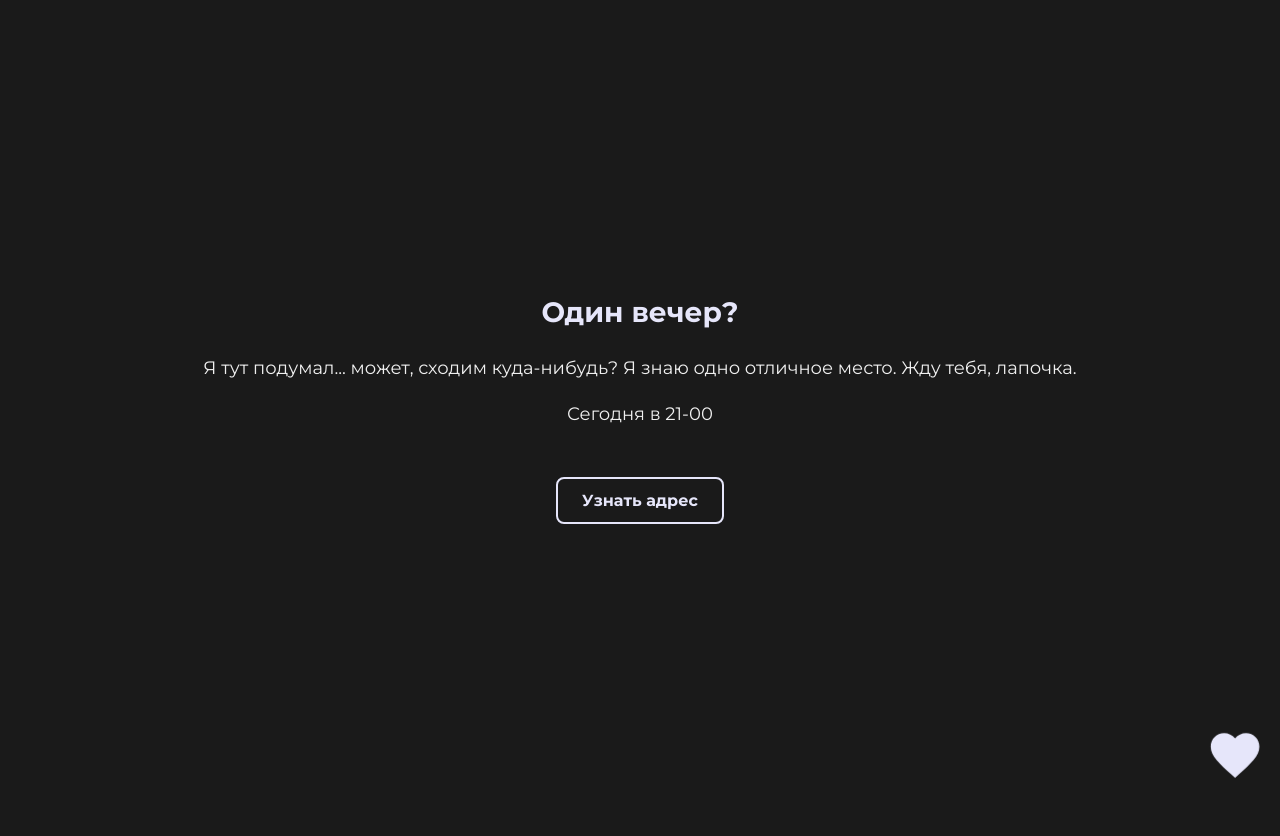
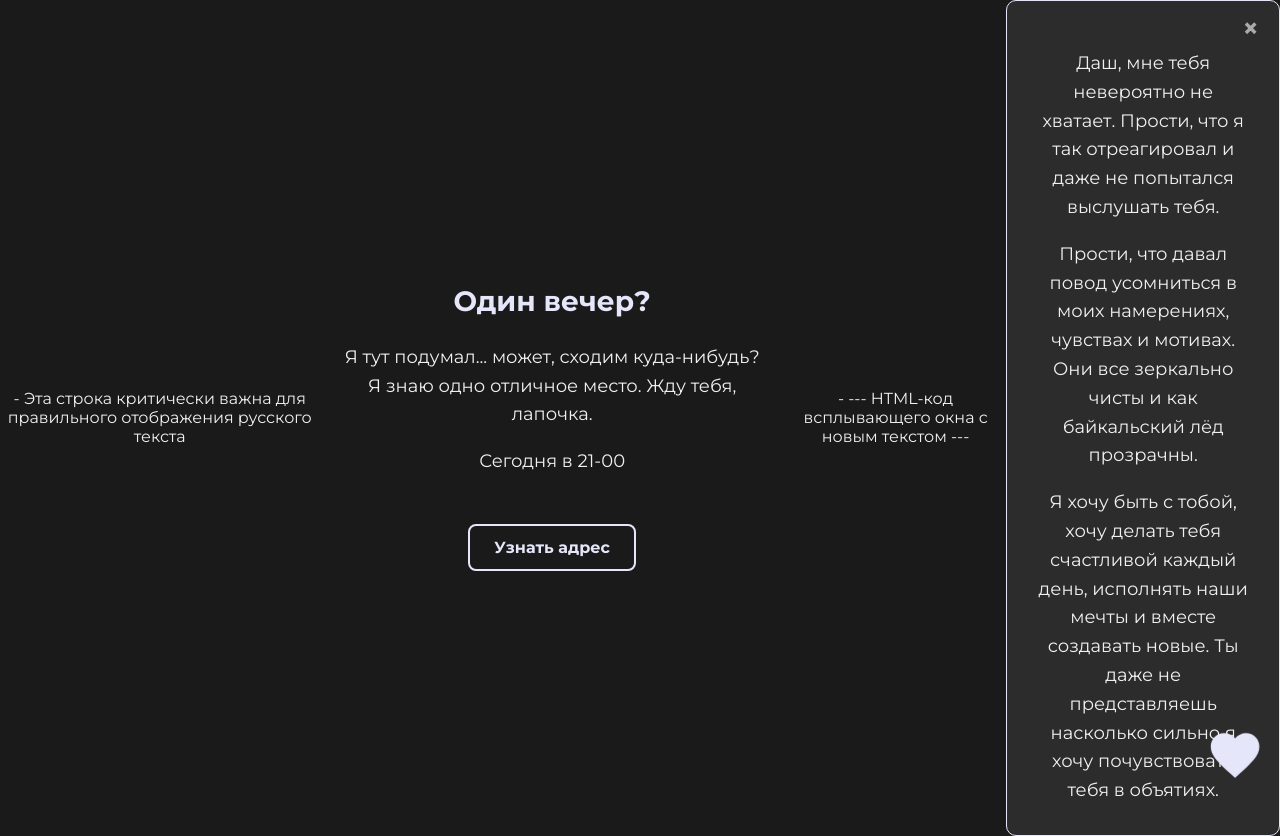
Before and after one commit to slowsugar666/mysite, a plain HTML site: page index.html in a window 1280 px wide. Both pictures are taken after a click on the element 1235 px from the left and 755 px from the top of the page. Before the commit the page ends 800 px from the top, so only its background shows below. Drawn offline with Linux system fonts and the light colour scheme.

Commit message:
Update index.html

```diff
--- a/index.html
+++ b/index.html
@@ -1,7 +1,7 @@
 <!DOCTYPE html>
 <html lang="ru">
 <head>
-    <!-- Эта строка критически важна для правильного отображения русского текста -->
+    - Эта строка критически важна для правильного отображения русского текста
     <meta charset="UTF-8">
     <meta name="viewport" content="width=device-width, initial-scale=1.0">
     <title>Приглашение</title>
@@ -32,7 +32,7 @@
             font-size: 28px;
             font-weight: 700;
             margin-bottom: 25px;
-            color: #E6E6FA; /* Лавандовый оттенок */
+            color: #E6E6FA; - Лавандовый оттенок
         }
 
         p {
@@ -103,6 +103,65 @@
             opacity: 1;
             transition: all 2s cubic-bezier(0.17, 0.84, 0.44, 1);
         }
+
+        - Стили для всплывающего окна (модала)
+        .modal {
+            display: none; - Скрыто по умолчанию
+            position: fixed;
+            z-index: 1000;
+            left: 0;
+            top: 0;
+            width: 100%;
+            height: 100%;
+            background-color: rgba(0, 0, 0, 0.7);
+            justify-content: center;
+            align-items: center;
+        }
+
+        .modal-content {
+            background-color: #2c2c2c;
+            padding: 30px;
+            border: 1px solid #E6E6FA;
+            border-radius: 10px;
+            width: 80%;
+            max-width: 500px;
+            text-align: center;
+            position: relative;
+            animation: fadeIn 0.5s;
+        }
+
+        @keyframes fadeIn {
+            from { opacity: 0; transform: scale(0.9); }
+            to { opacity: 1; transform: scale(1); }
+        }
+
+        - Тот самый сиреневый текст
+        .modal-content p {
+            color: #E6E6FA;
+            font-size: 20px;
+            line-height: 1.7;
+            margin-bottom: 1em; - Добавил отступ между абзацами
+        }
+        .modal-content p:last-child {
+            margin-bottom: 0;
+        }
+
+        .close-button {
+            color: #aaa;
+            position: absolute;
+            top: 10px;
+            right: 20px;
+            font-size: 28px;
+            font-weight: bold;
+            cursor: pointer;
+            transition: color 0.3s ease;
+        }
+
+        .close-button:hover,
+        .close-button:focus {
+            color: #E6E6FA;
+            text-decoration: none;
+        }
     </style>
 </head>
 <body>
@@ -125,16 +184,34 @@
        </svg>
     </div>
 
+    - --- HTML-код всплывающего окна с новым текстом ---
+    <div id="myModal" class="modal">
+        <div class="modal-content">
+            <span class="close-button">&times;</span>
+            <p>Даш, мне тебя невероятно не хватает. Прости, что я так отреагировал и даже не попытался выслушать тебя.</p>
+            <p>Прости, что давал повод усомниться в моих намерениях, чувствах и мотивах. Они все зеркально чисты и как байкальский лёд прозрачны.</p>
+            <p>Я хочу быть с тобой, хочу делать тебя счастливой каждый день, исполнять наши мечты и вместе создавать новые. Ты даже не представляешь насколько сильно я хочу почувствовать тебя в объятиях.</p>
+        </div>
+    </div>
+
+
 <script>
     const heartContainer = document.getElementById('mainHeart');
     const hint = document.getElementById('clickHint');
     let hintHidden = false;
+
+    // --- Получаем элементы модального окна ---
+    const modal = document.getElementById('myModal');
+    const closeButton = document.querySelector('.close-button');
 
     heartContainer.addEventListener('click', () => {
         if (!hintHidden) {
             hint.style.opacity = '0';
             hintHidden = true;
         }
+
+        // --- Показываем модальное окно ---
+        modal.style.display = 'flex';
 
         const rect = heartContainer.getBoundingClientRect();
         const startX = rect.left + rect.width / 2;
@@ -144,6 +221,18 @@
             createMiniHeart(startX, startY);
         }
     });
+
+    // --- Функции для закрытия окна ---
+    closeButton.addEventListener('click', () => {
+        modal.style.display = 'none';
+    });
+
+    window.addEventListener('click', (event) => {
+        if (event.target == modal) {
+            modal.style.display = 'none';
+        }
+    });
+
 
     function createMiniHeart(x, y) {
         const miniHeart = document.createElement('div');
```
